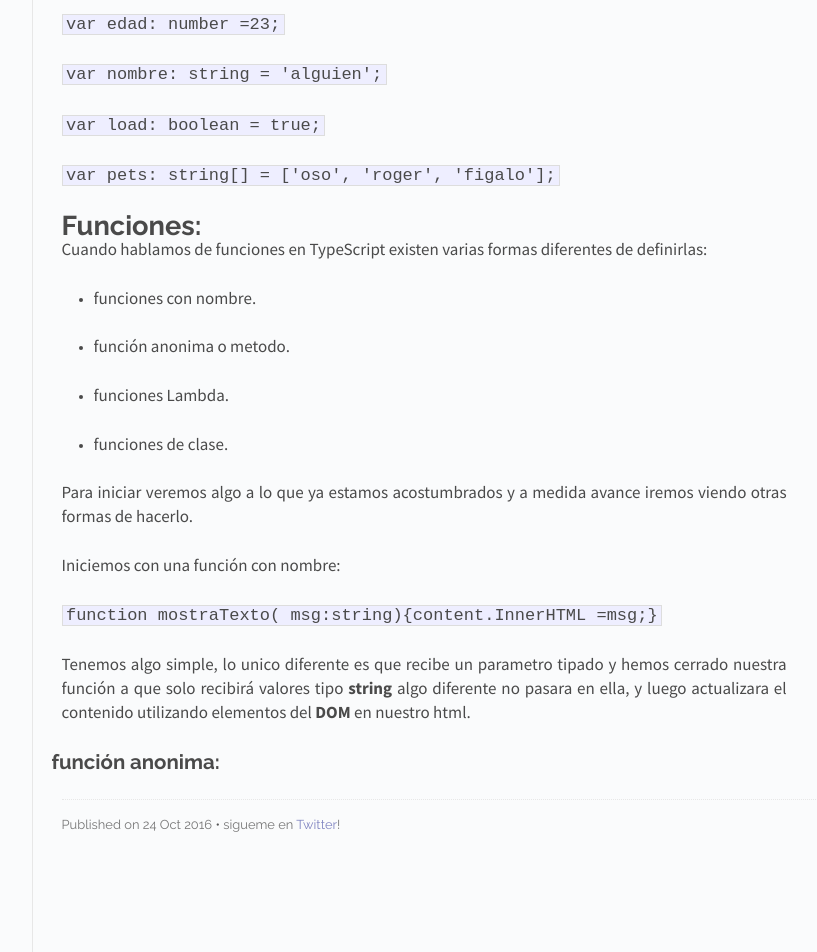
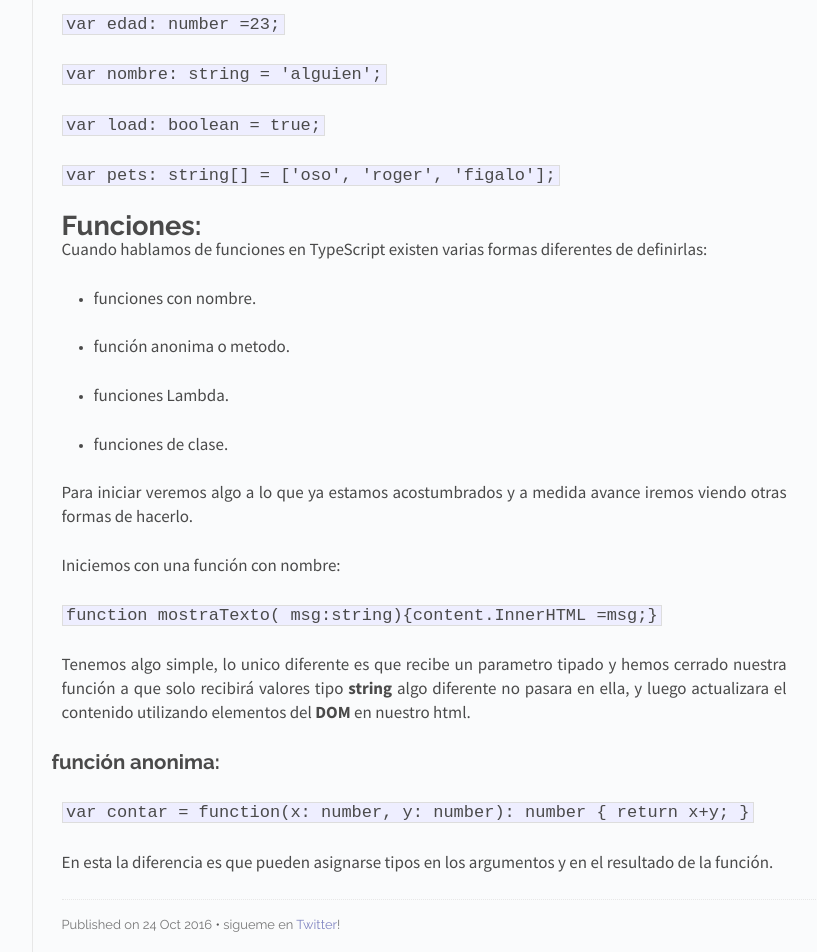
Before and after one commit to EnriqueV/Enriquev.github.io, a Jekyll site: the page built from _posts/2016-10-24-test.markdown, in a window 1280 px wide. Shown: the part 1252-2204 px from the top of the page, without its empty margins (326-1143 px from the left). Built offline with Jekyll 4.4.1, drawn with Linux system fonts in a browser that asks for light colours; Markdown is read by kramdown in place of the engine named in the settings.

Commit message:
Updated Test

```diff
--- a/_posts/2016-10-24-test.markdown
+++ b/_posts/2016-10-24-test.markdown
@@ -61,3 +61,7 @@ Iniciemos con una función con nombre:
 Tenemos algo simple, lo unico diferente es que recibe un parametro tipado y hemos cerrado nuestra función a que solo recibirá valores tipo **string** algo diferente no pasara en ella, y luego actualizara el contenido utilizando elementos del **DOM** en nuestro html.
 
 ## función anonima:
+
+`var contar = function(x: number, y: number): number { return x+y; }`
+
+ En esta la diferencia es que pueden asignarse tipos en los argumentos y en el resultado de la función.
```
